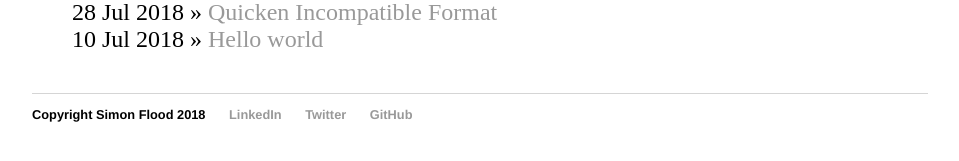
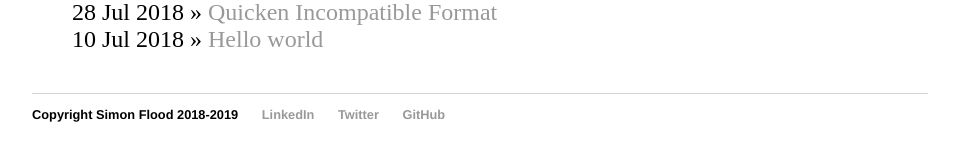
Before and after one commit to simonflood/simonflood.github.io, a Jekyll site: the page built from blog/index.html, in a window 1280 px wide. Shown: the part 252-413 px from the top of the page, without its empty margins (160-1119 px from the left). Built offline with Jekyll 4.4.1, drawn with Linux system fonts in a browser that asks for light colours.

Commit message:
Copyright 2018-2019

```diff
--- a/_layouts/default.html
+++ b/_layouts/default.html
@@ -19,7 +19,7 @@
     </div><!-- /.container -->
     <footer>
       <ul>
-        <li />Copyright Simon Flood 2018
+        <li />Copyright Simon Flood 2018-2019
 	<li /><a href="https://linkedin.com/in/simonflood">LinkedIn</a>
         <li /><a href="https://twitter.com/simon_flood">Twitter</a>
         <li /><a href="https://github.com/simonflood">GitHub</a>
```
